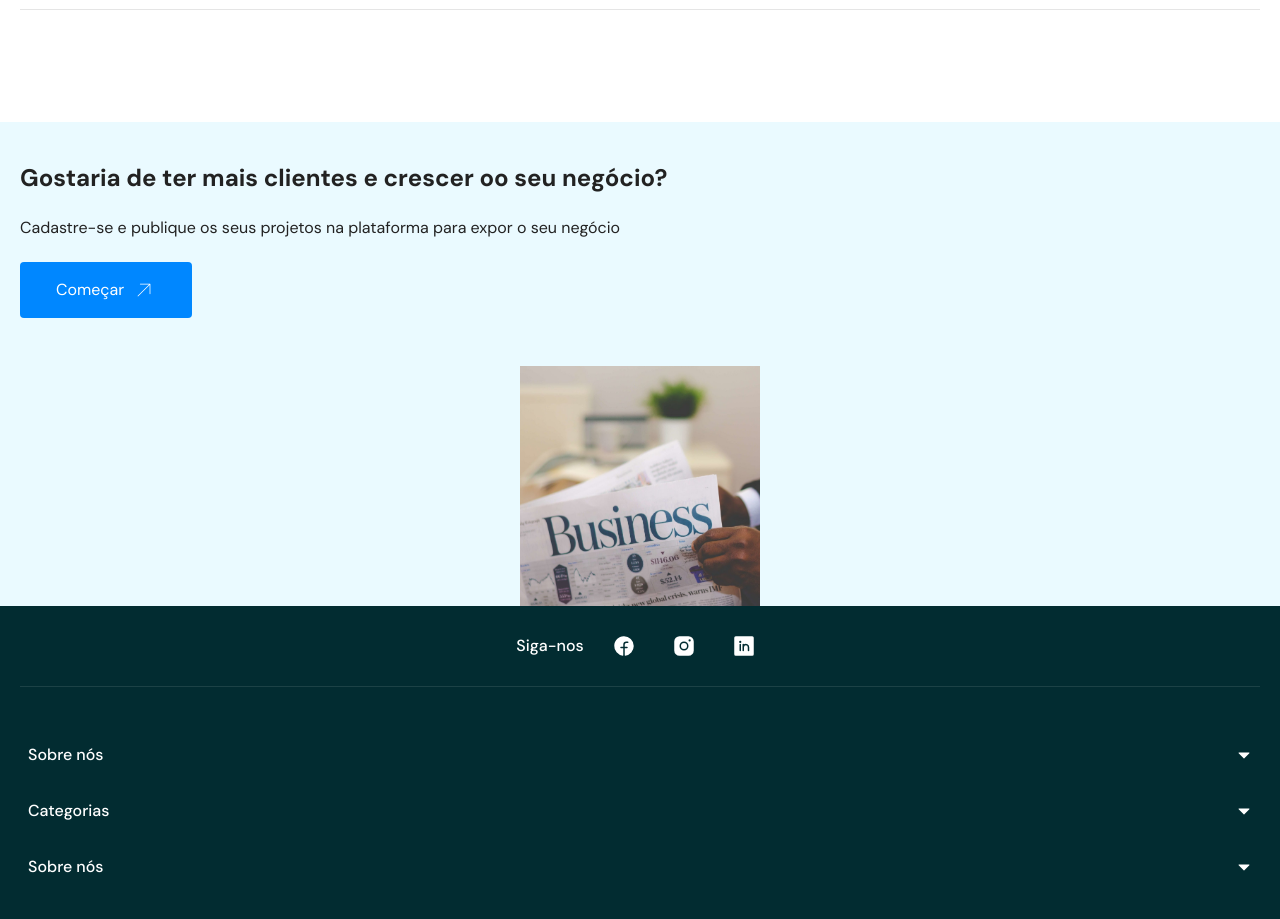
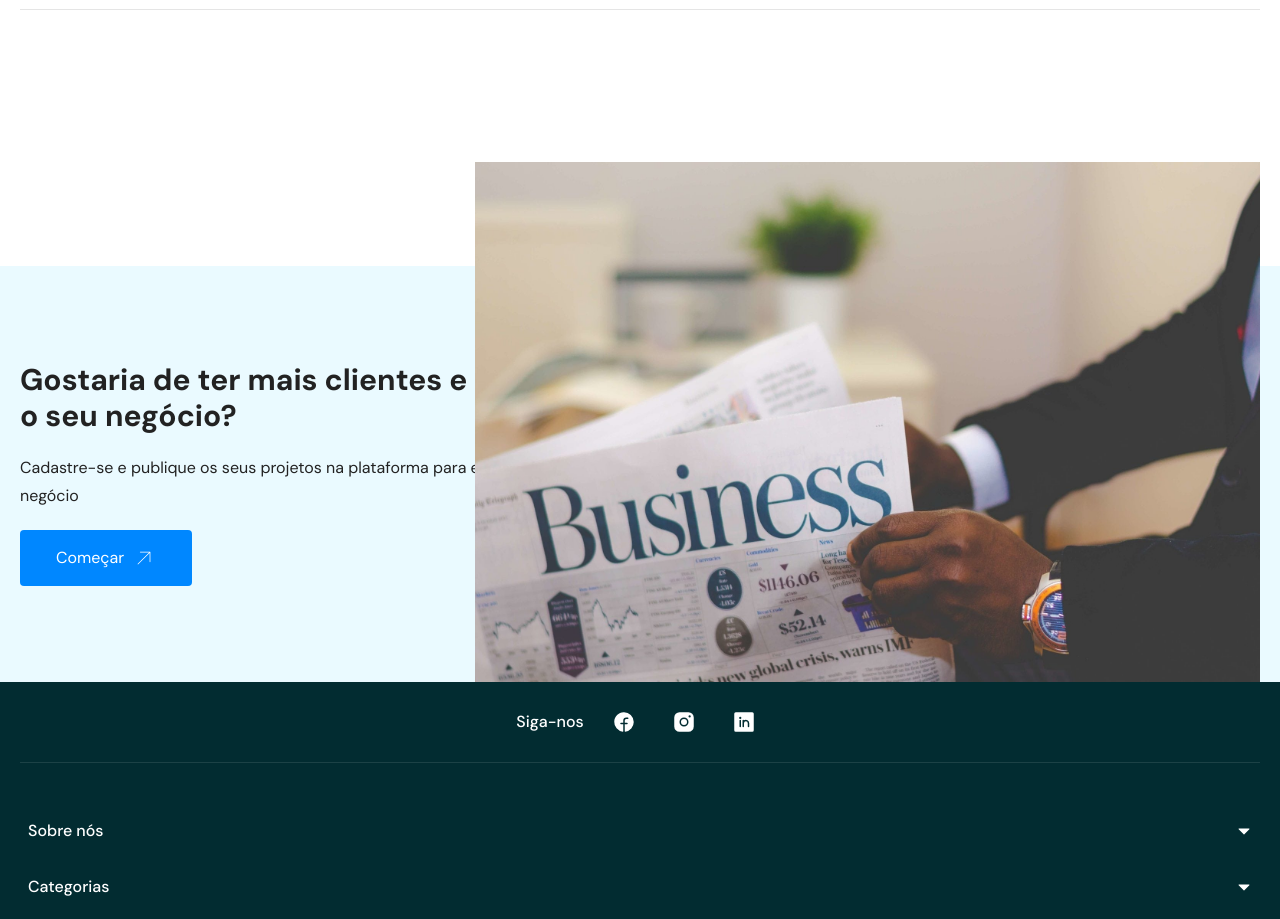
Before and after one commit to rafaelwillen/kisalu-web, a Next.js app: page / in a window 1280 px wide. Shown: the part 3380-4299 px from the top of the page. Built offline with nearby package versions, Linux system fonts and the light colour scheme.

Commit message:
Style the new providers section for desktop

```diff
--- a/src/components/pages/home/NewProvidersSection.tsx
+++ b/src/components/pages/home/NewProvidersSection.tsx
@@ -5,8 +5,9 @@ import Link from "next/link";
 export default function NewProvidersSection() {
   return (
     <section className="flex flex-col relative">
-      <h2 className="font-bold text-2xl">
-        Gostaria de ter mais clientes e crescer oo seu negócio?
+      <div className="flex flex-col items-start max-w-xl">
+        <h2 className="font-bold text-2xl lg:text-3xl">
+          Gostaria de ter mais clientes e crescer o seu negócio?
         </h2>
         <p className="my-5 leading-7">
           Cadastre-se e publique os seus projetos na plataforma para expor o seu
@@ -18,12 +19,14 @@ export default function NewProvidersSection() {
         >
           Começar <ArrowUpRight size={24} color="#ffffff" weight="thin" />
         </Link>
+      </div>
+      {/* FIXME: On md screen size this is hiding the text #1 */}
       <Image
         src="/business.jpg"
-        className="mt-12 self-center h-60 w-60 object-cover object-left "
+        className="mt-12 self-center h-60 w-60 object-cover object-left lg:absolute right-0 -bottom-24 lg:h-[520px] lg:w-auto lg:object-center"
         alt="Cadastre como prestador"
-        width={224}
-        height={237}
+        width={492}
+        height={520}
       />
     </section>
   );
--- a/src/pages/index.tsx
+++ b/src/pages/index.tsx
@@ -26,8 +26,8 @@ export default function Home() {
         <TrendingServiceList />
       </div>
       <CoreFeatures />
-      <div className="mt-28 bg-primary-50 pt-10">
-        <Container>
+      <div className="mt-28 bg-primary-50 pt-10 lg:mt-64 lg:py-24">
+        <Container small>
           <NewProvidersSection />
         </Container>
       </div>
```
Lines whose indentation alone changed are shown as unchanged.
